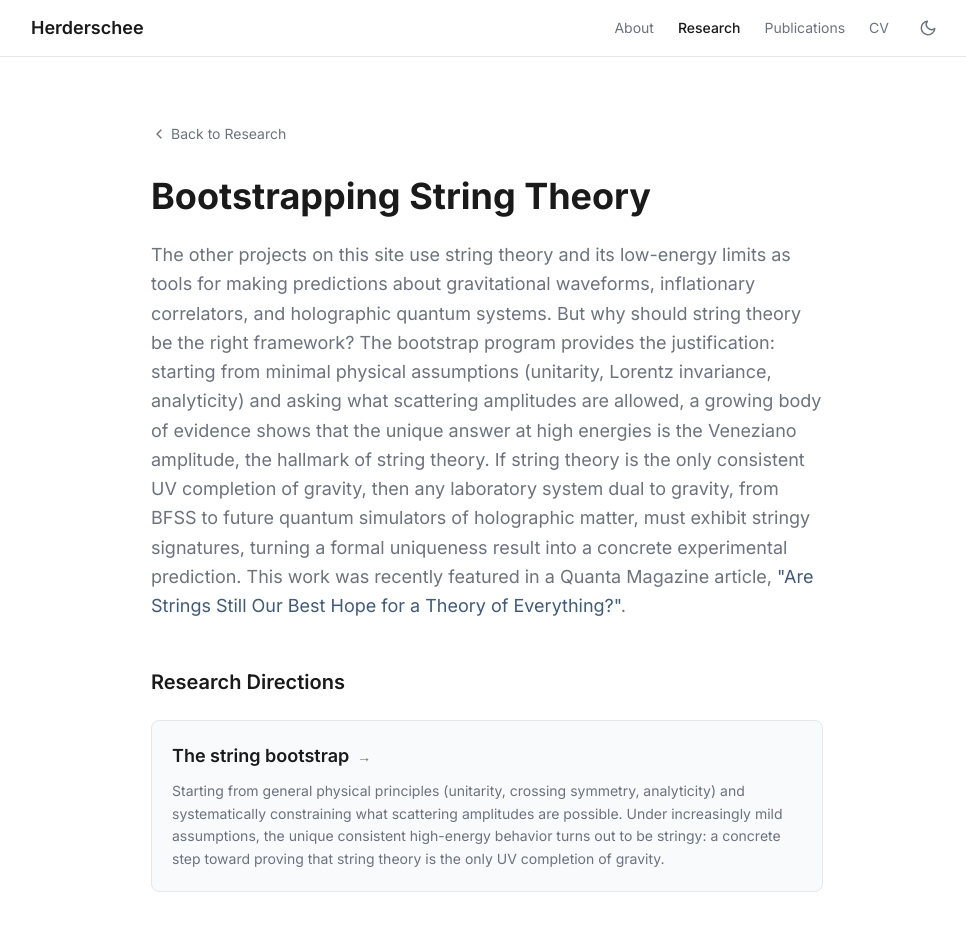
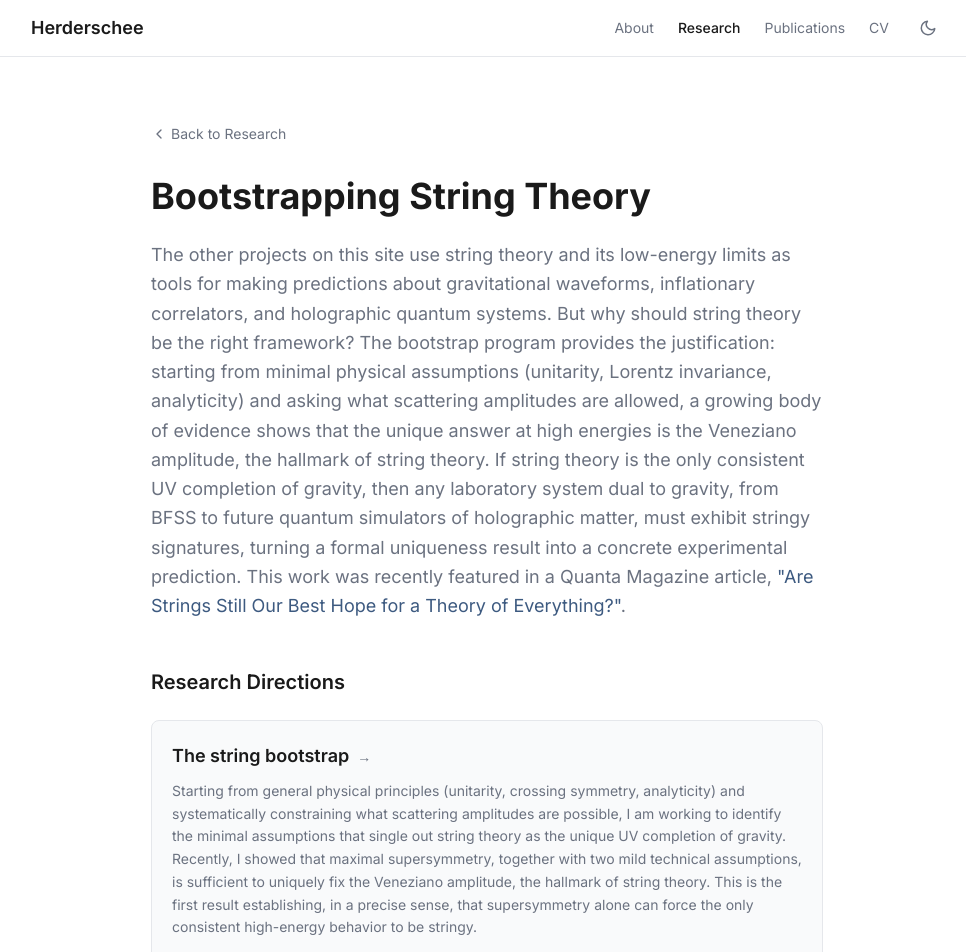
Before and after one commit to aidanh17/aidanh17.github.io, a Next.js app: page /research/bootstrapping-string-theory in a window 1280 px wide. Shown: the top 952 px of the page, without its empty margins (153-1119 px from the left). Built offline with nearby package versions, Linux system fonts and the light colour scheme.

Commit message:
Update bootstrapping string theory summary and direction description
Co-Authored-By: Claude Opus 4.6 (1M context) <noreply@anthropic.com>

```diff
--- a/src/data/projects.ts
+++ b/src/data/projects.ts
@@ -175,7 +175,7 @@ export const projects: Project[] = [
     slug: "bootstrapping-string-theory",
     title: "Bootstrapping String Theory",
     summary:
-      "Establishing that string theory is the unique ultraviolet completion of gravity, the theoretical foundation ensuring the tools used in my other projects are the right ones.",
+      "Understanding the minimal set of assumptions that isolate string theory as the unique ultraviolet completion of gravity.",
     status: "Active",
     imageUrl:
       "https://images.unsplash.com/photo-1768280511074-3b3effe7a139?w=1200&q=80",
@@ -187,7 +187,7 @@ export const projects: Project[] = [
         slug: "string-bootstrap",
         title: "The string bootstrap",
         description:
-          "Starting from general physical principles (unitarity, crossing symmetry, analyticity) and systematically constraining what scattering amplitudes are possible. Under increasingly mild assumptions, the unique consistent high-energy behavior turns out to be stringy: a concrete step toward proving that string theory is the only UV completion of gravity.",
+          "Starting from general physical principles (unitarity, crossing symmetry, analyticity) and systematically constraining what scattering amplitudes are possible, I am working to identify the minimal assumptions that single out string theory as the unique UV completion of gravity. Recently, I showed that maximal supersymmetry, together with two mild technical assumptions, is sufficient to uniquely fix the Veneziano amplitude, the hallmark of string theory. This is the first result establishing, in a precise sense, that supersymmetry alone can force the only consistent high-energy behavior to be stringy.",
         fullDescription: [
           "Is string theory the only consistent theory of quantum gravity, or just one possibility among many? The bootstrap approach tackles this question from the bottom up. I start with the most general scattering amplitude consistent with basic physical principles: unitarity (probabilities sum to one), crossing symmetry (the same amplitude describes different scattering channels), and analyticity (the amplitude is a well-behaved function of energy and angle). I then systematically narrow down what theories are allowed. If the only amplitudes that satisfy all the constraints turn out to be stringy, this is strong evidence that any consistent quantum theory of gravity must reduce to string theory at short distances.",
           "I have made progress from several complementary directions. I showed that string monodromy relations, identities among amplitudes long thought to be specific to string theory, in fact emerge from the low-energy structure of any consistent UV completion, suggesting that stringy structure is forced upon any theory of quantum gravity. I bootstrapped the KLT kernel connecting open- and closed-string amplitudes and found it to be highly constrained. I studied the space of allowed effective field theory coefficients, the \"EFT-hedron,\" and showed that supersymmetric positivity bounds dramatically shrink this space, pushing it toward the unique string theory point. Most recently, I proved that for a theory with maximal supersymmetry and two additional technical assumptions, the Veneziano amplitude is the unique UV completion, the first result establishing, in a precise sense, that the only consistent high-energy behavior is stringy.",
```
